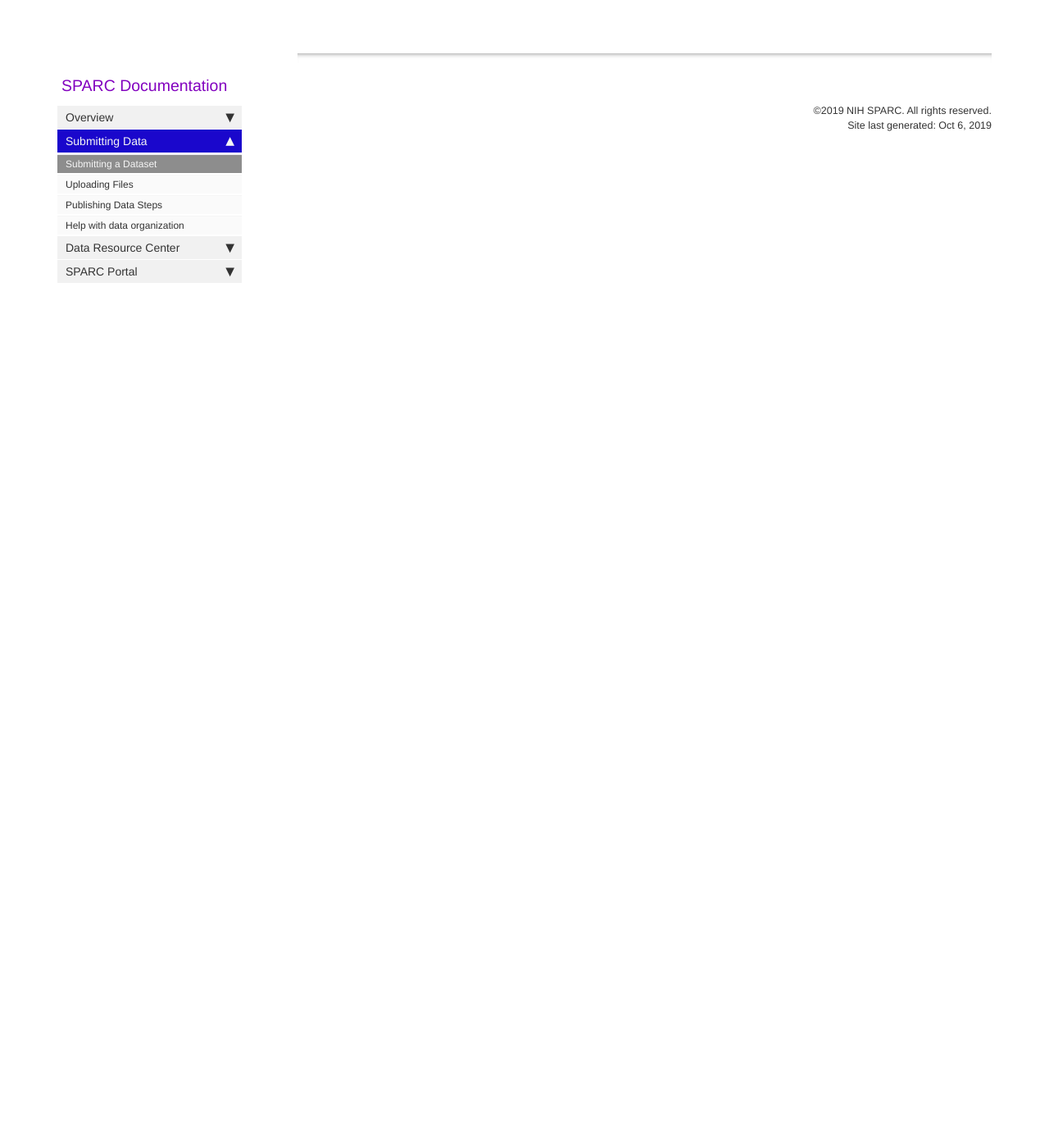
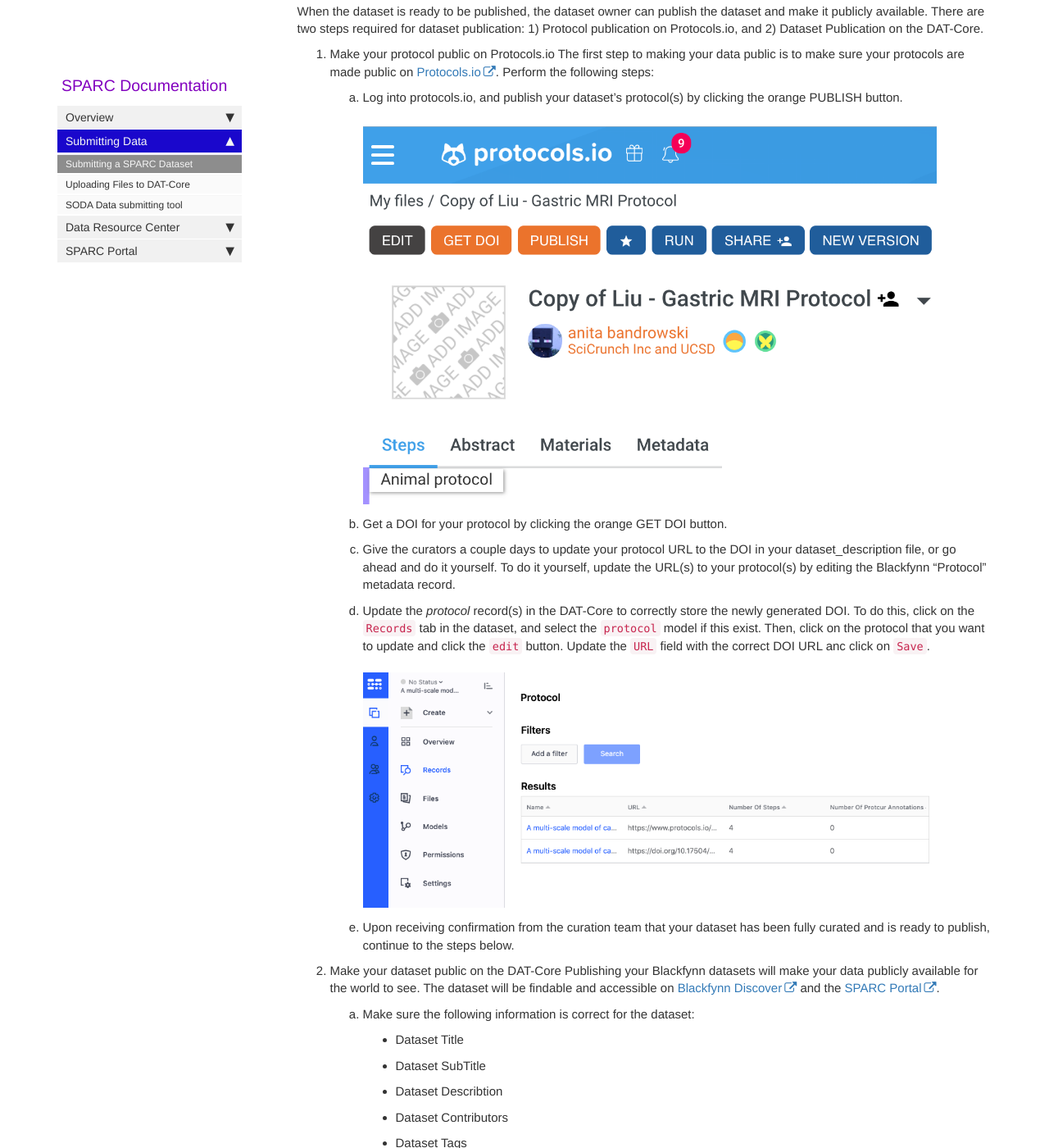
Before and after one commit to tgbugs/docs.sparc.science, a Jekyll site: the page built from pages/data_submission/submmit_data2.md, in a window 1280 px wide and 1400 px high, scrolled down 3957 px. Shown: the whole window at 82% size. Built offline with Jekyll 4.4.1, drawn with Linux system fonts in a browser that asks for light colours; nearby versions of some CDN libraries; comment, search, counter and statistics services are not loaded; some of the changed text lies outside the part shown.

Commit message:
updated dataset submission content

```diff
--- a/pages/data_submission/submmit_data2.md
+++ b/pages/data_submission/submmit_data2.md
@@ -9,13 +9,13 @@ folder: general
 
 ## Steps for submitting a dataset
 
-{% include image.html file="sparc_workflow.png" alt="workflow" %}
-Dataset submission is required within 30 days of completing a project milestone (according to the [SPARC Material Sharing Policy](https://commonfund.nih.gov/sparc/materialsharing)).
+This documentation only applies to investigators that are funded throught the NIH SPARC effort. Each investigator has user-credentials under the account *SPARC Consortium* on the DAT-Core. All datasets that are SPARC related should be submitted to this account even though the investigator might have an separate *private* Blackfynn account. Dataset submission is required within 30 days of completing a project milestone (according to the [SPARC Material Sharing Policy](https://commonfund.nih.gov/sparc/materialsharing)). {% include image.html file="sparc_workflow.png" alt="workflow" %}
+
 
 ### 1. Creating a draft dataset
 There are a couple of easy steps to submit a dataset:
 
-1. Create a dataset on the DAT-Core by clicking the `New Dataset` button in the top-right corner of the DAT-Core webapplication and provide a **Dataset Name** and a short **Dataset Subtitle** describing the dataset. Then, click on `Create Dataset`. {% include image.html file="dataset_list_datcore.png" alt="workflow" %} You now created a *private* dataset that only you, as the dataset owner, can see.
+1. Create a dataset on the DAT-Core (*SPARC Consortium* account on Blackfynn) by clicking the `New Dataset` button in the top-right corner of the webapplication and provide a **Dataset Name** and a short **Dataset Subtitle** describing the dataset. Then, click on `Create Dataset`. {% include image.html file="dataset_list_datcore.png" alt="workflow" %} You now created a *private* dataset that only you, as the dataset owner, can see.
 
 2. Change the ownership of the dataset to the PI of the lab. This is a SPARC requirement and ensures that the PI is the only person who can publish the dataset. To do this, click on the `Permissions` tab, and add the PI to your dataset as a *manager*. Then click on the `manager` label next to his/her name and select `Make Owner`. You will no longer be the owner of the dataset, but still have *manager* permissions. {% include image.html file="dataset_permissions.png" alt="workflow" %}
 
@@ -42,4 +42,40 @@ Now that you have created a dataset and you are ready for the data curation to h
 1. Add the **SPARC Embargoed Data Sharing Team** to your dataset with **viewer** permissions. This allows any SPARC investigator who has signed the SPARC Non-disclosure form to see your data. {% include image.html file="embargoe_datcore.png" alt="workflow" %}
 
 ### 3. Publishing your dataset
-When the dataset is ready to be published, the dataset owner can publish the dataset and make it publicly available. Follow the [publication steps](/publish_data.html) for more information.
+When the dataset is ready to be published, the dataset owner can publish the dataset and make it publicly available. There are two steps required for dataset publication: 1) Protocol publication on Protocols.io, and 2) Dataset Publication on the DAT-Core.
+
+
+1. Make your protocol public on Protocols.io
+The first step to making your data public is to make sure your protocols are made public on [Protocols.io](https://protocols.io). Perform the following steps:
+
+    1. Log into protocols.io, and publish your dataset’s protocol(s) by clicking the orange PUBLISH button.{% include image.html file="protocols_ss.png" alt="protocol" %}
+
+    2. Get a DOI for your protocol by clicking the orange GET DOI button.
+
+    3. Give the curators a couple days to update your protocol URL to the DOI in your dataset_description file, or go ahead and do it yourself.  To do it yourself, update the URL(s) to your protocol(s) by editing the Blackfynn "Protocol" metadata record.
+
+    3. Update the *protocol* record(s) in the DAT-Core to correctly store the newly generated DOI. To do this, click on the `Records` tab in the dataset, and select the `protocol` model if this exist. Then, click on the protocol that you want to update and click the `edit` button. Update the `URL` field with the correct DOI URL anc click on `Save`. {% include image.html file="model_records.png" alt="protocol" %}
+
+    4. Upon receiving confirmation from the curation team that your dataset has been fully curated and is ready to publish, continue to the steps below.
+
+
+2. Make your dataset public on the DAT-Core
+Publishing your Blackfynn datasets will make your data publicly available for the world to see. The dataset will be findable and accessible on [Blackfynn Discover](https://discover.blackfynn.com) and the [SPARC Portal](https://data.sparc.science).
+
+    1. Make sure the following information is correct for the dataset:
+
+        - Dataset Title
+        - Dataset SubTitle
+        - Dataset Describtion
+        - Dataset Contributors
+        - Dataset Tags
+        - Dataset License (must select **CC-BY license**, per SPARC policy)
+        - The Banner Image (.jpg or .png)
+        - The URLS in the *Protocol* records.
+
+    2. Go to the *Settings* tab for the dataset on the DAT-Core.
+
+    3. Have the owner of the dataset click on `Publish to Blackfynn Discover` button. It is required for the owner to have an [ORCID ID](https://orcid.org/) associated with their user-profile. Publishing a dataset will automatically request a Data Object Identifier (DOI) through [DataCite](https://datacite.org/) if you had not reserved one before. You can always publish an updated version of the dataset if needed at a later time, or un-publish a dataset if needed. {% include image.html file="publish_to_discover.png" alt="discover" %}
+
+## Summary
+This document outlined the steps required to submit and publish a SPARC dataset. Please feel free to reach out to the DAT-Core or Curation team with specific questions about the workflow.
```
Also changed, not shown: _data/sidebars/sparc_sidebar.yml (+3 -6 lines), images/model_records.png (added), images/publish_to_discover.png, images/publish_to_discover_old.png (added).
